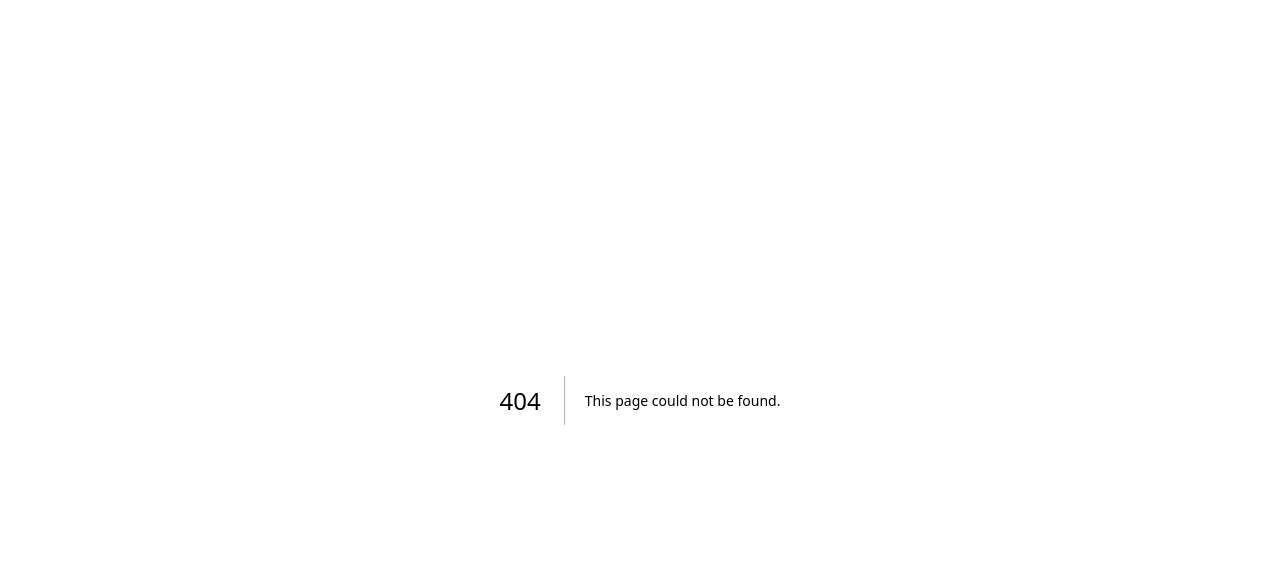
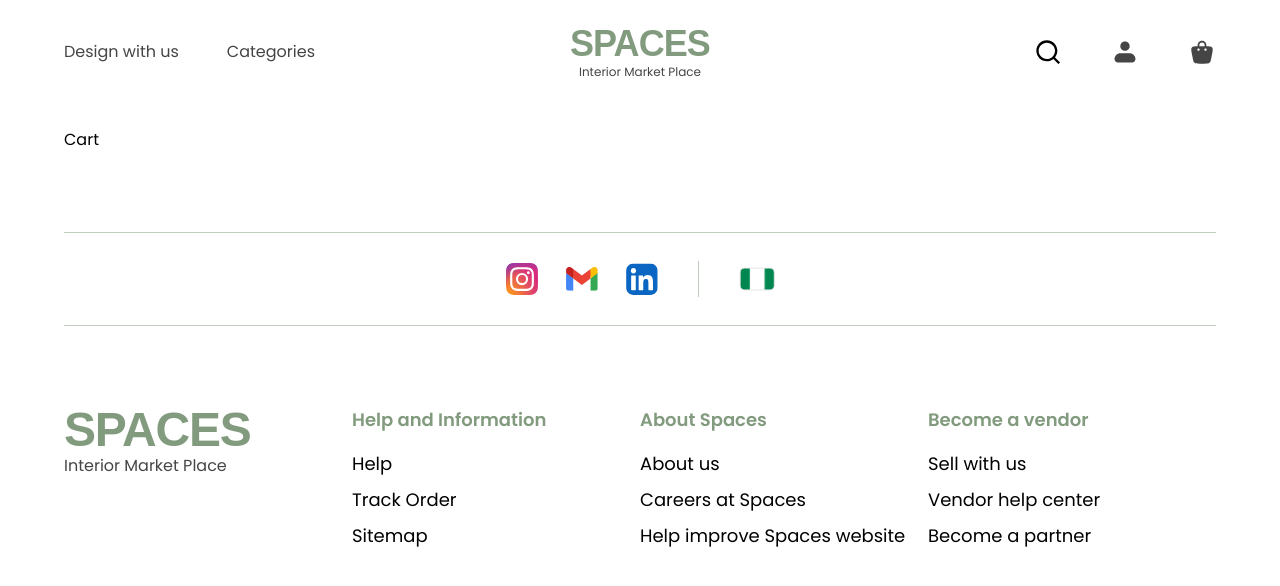
Before and after one commit to jola-blvhk/spaces-interior-marketplace, a Next.js app: page /cart in a window 1280 px wide. Before the commit this address had no page. Shown: the top 586 px of the page. Built offline with nearby package versions, Linux system fonts and the light colour scheme; a web font is replaced by a local one.

Commit message:
cart page

```diff
--- /dev/null
+++ b/src/app/cart/page.tsx
@@ -0,0 +1,24 @@
+import RootLayout from "@/components/Layout";
+import dynamic from "next/dynamic";
+import Head from "next/head";
+import React from "react";
+const CartPage = dynamic(() => import("@/components/cart-page"), {
+  ssr: false,
+});
+
+const Cart = () => {
+  return (
+    <>
+      <Head>
+        <title>Cart | Spaces</title>
+      </Head>
+      <RootLayout>
+        <div className="  pt-24 md:pt-32">
+          <CartPage />
+        </div>
+      </RootLayout>
+    </>
+  );
+};
+
+export default Cart;
--- /dev/null
+++ b/src/components/cart-page/index.tsx
@@ -0,0 +1,11 @@
+import React from "react";
+
+const Cart = () => {
+  return (
+    <div className="padding-section">
+      <div className="max-width-section">Cart</div>
+    </div>
+  );
+};
+
+export default Cart;
```
